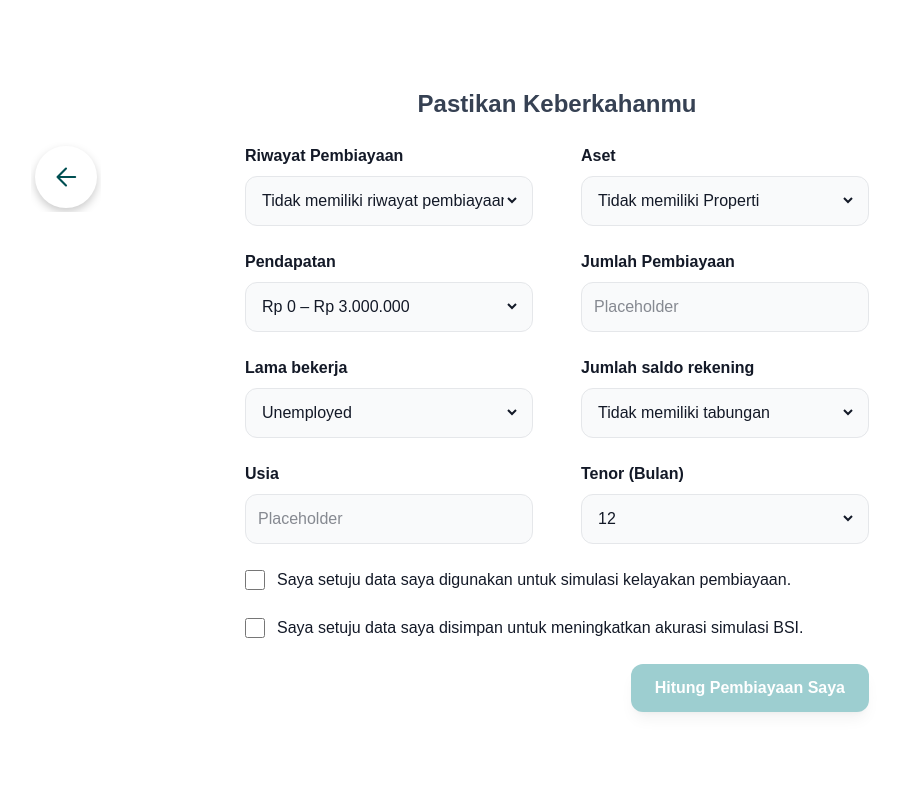
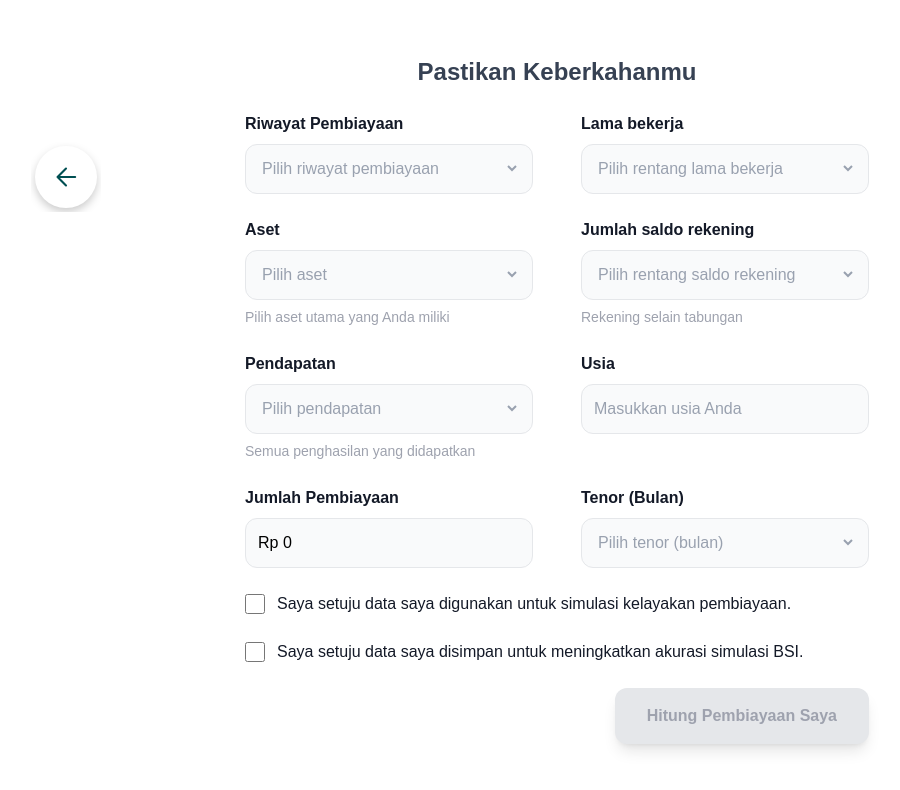
Before and after one commit to anuNaki22/Pentavision-FE-React, a React (Vite) app: page /form in a window 1280 px wide. Shown: the top 790 px of the page, without its empty margins (83-983 px from the left). Built offline with nearby package versions, Linux system fonts and the light colour scheme.

Commit message:
feat: add placeholder for dropdown and validation input fields

```diff
--- a/src/components/FinancingForm.jsx
+++ b/src/components/FinancingForm.jsx
@@ -6,14 +6,14 @@ const FinancingForm = () => {
   const navigate = useNavigate();
   const tenors_const = [12, 24, 36, 48, 60];
   const [formData, setFormData] = useState({
-    credit_history: "0",
-    property: "0",
-    salary: "0",
+    credit_history: "",
+    property: "",
+    salary: "",
     credit_amount: localStorage.getItem("credit_amount") || "",
-    present_employment: "0",
-    existing_acc: "0",
+    present_employment: "",
+    existing_acc: "",
     age: "",
-    duration: "0",
+    duration: "",
     purpose: localStorage.getItem("financing_type") || "",
   });
 
@@ -22,8 +22,38 @@ const FinancingForm = () => {
   const [isAgreedPrimary, setIsAgreedPrimary] = useState(false);
   const [isAgreedSecondary, setIsAgreedSecondary] = useState(false);
 
+  const formatRupiah = (value) => {
+    if (!value) return "Rp 0";
+    return new Intl.NumberFormat("id-ID", {
+      style: "currency",
+      currency: "IDR",
+      minimumFractionDigits: 0,
+    }).format(value);
+  };
+
+  const isFormValid = () => {
+    return (
+      Object.values(formData).every((value) => value !== "") && isAgreedPrimary
+    );
+  };
+
+  // const handleChange = (e) => {
+  //   setFormData({ ...formData, [e.target.name]: e.target.value });
+  // };
+
   const handleChange = (e) => {
-    setFormData({ ...formData, [e.target.name]: e.target.value });
+    const { name, value } = e.target;
+
+    if (name === "credit_amount") {
+      // Hanya ambil angka, tetapi tetap simpan di state sebagai string
+      const numericValue = value.replace(/\D/g, "");
+      setFormData({ ...formData, [name]: numericValue });
+    } else if (name === "age") {
+      // Hanya angka untuk usia
+      setFormData({ ...formData, [name]: value.replace(/\D/g, "") });
+    } else {
+      setFormData({ ...formData, [name]: value });
+    }
   };
 
   const handleCheckboxChange = () => {
@@ -73,7 +103,7 @@ const FinancingForm = () => {
 
   return (
     <div className="flex justify-center items-center min-h-screen">
-      <BackButton />
+      <BackButton className="top-4 left-4 md:top-10 md:left-10" />
       <div className="max-w-2xl mx-auto p-6">
         <h2 className="text-2xl font-semibold text-center text-gray-700 mb-6">
           Pastikan Keberkahanmu
@@ -95,6 +125,18 @@ const FinancingForm = () => {
               ],
             },
             {
+              label: "Lama bekerja",
+              name: "present_employment",
+              options: [
+                "Unemployed",
+                "< 1 year",
+                "1-4 years",
+                "4-7 years",
+                "> 7 years",
+              ],
+              placeholder: "Pilih rentang lama bekerja",
+            },
+            {
               label: "Aset",
               name: "property",
               options: [
@@ -103,6 +145,19 @@ const FinancingForm = () => {
                 "Life Insurance",
                 "Car / lainnya",
               ],
+              description: "Pilih aset utama yang Anda miliki",
+            },
+            {
+              label: "Jumlah saldo rekening",
+              name: "existing_acc",
+              options: [
+                "Tidak memiliki tabungan",
+                "Rp 0 – Rp 5.000.000",
+                "Rp 5.000.000 – Rp 10.000.000",
+                "> Rp 10.000.000",
+              ],
+              description: "Rekening selain tabungan",
+              placeholder: "Pilih rentang saldo rekening",
             },
             {
               label: "Pendapatan",
@@ -113,9 +168,16 @@ const FinancingForm = () => {
                 "Rp 5.000.000 – RP 15.000.000",
                 "> RP 15.000.000",
               ],
+              description: "Semua penghasilan yang didapatkan",
             },
+            { label: "Usia", name: "age" },
             { label: "Jumlah Pembiayaan", name: "credit_amount" },
-          ].map(({ label, name, options }) => (
+            {
+              label: "Tenor (Bulan)",
+              name: "duration",
+              options: ["12", "24", "36", "48", "60"],
+            },
+          ].map(({ label, name, options, description, placeholder }) => (
             <div key={name} className="flex flex-col gap-2">
               <label className="text-[#131927] text-base font-semibold">
                 {label}
@@ -126,85 +188,41 @@ const FinancingForm = () => {
                     name={name}
                     value={formData[name]}
                     onChange={handleChange}
-                    className="w-full bg-transparent focus:outline-none text-[#131927] text-base font-normal"
+                    className={`w-full bg-transparent focus:outline-none text-base font-normal cursor-pointer ${
+                      formData[name] ? "text-black" : "text-gray-400"
+                    }`}
                   >
+                    <option value="" disabled hidden>
+                      {placeholder || `Pilih ${label.toLowerCase()}`}
+                    </option>
                     {options.map((option, index) => (
-                      <option key={index} value={index}>
+                      <option key={index} value={index} className="text-black">
                         {option}
                       </option>
                     ))}
                   </select>
                 ) : (
                   <input
-                    type="number"
+                    type={name === "credit_amount" ? "text" : "number"}
                     name={name}
-                    value={formData[name]}
+                    value={
+                      name === "credit_amount"
+                        ? formatRupiah(formData[name])
+                        : formData[name]
+                    }
                     onChange={handleChange}
-                    className="w-full bg-transparent focus:outline-none text-[#131927] text-base font-normal"
-                    placeholder="Placeholder"
+                    className="w-full bg-transparent focus:outline-none text-black text-base font-normal placeholder-gray-400"
+                    placeholder="Masukkan usia Anda"
                   />
                 )}
               </div>
-            </div>
-          ))}
-          {[
-            {
-              label: "Lama bekerja",
-              name: "present_employment",
-              options: [
-                "Unemployed",
-                "< 1 year",
-                "1-4 years",
-                "4-7 years",
-                "> 7 years",
-              ],
-            },
-            {
-              label: "Jumlah saldo rekening",
-              name: "existing_acc",
-              options: [
-                "Tidak memiliki tabungan",
-                "Rp 0 – Rp 5.000.000",
-                "Rp 5.000.000 – Rp 10.000.000",
-                "> Rp 10.000.000",
-              ],
-            },
-            { label: "Usia", name: "age" },
-            {
-              label: "Tenor (Bulan)",
-              name: "duration",
-              options: ["12", "24", "36", "48", "60"],
-            },
-          ].map(({ label, name, options }) => (
-            <div key={name} className="flex flex-col gap-2">
-              <label className="text-[#131927] text-base font-semibold">
-                {label}
-              </label>
-              <div className="p-3 bg-gray-50 rounded-xl border border-[#e5e7ea]">
-                {options ? (
-                  <select
-                    name={name}
-                    value={formData[name]}
-                    onChange={handleChange}
-                    className="w-full bg-transparent focus:outline-none text-[#131927] text-base font-normal"
-                  >
-                    {options.map((option, index) => (
-                      <option key={index} value={index}>
-                        {option}
-                      </option>
-                    ))}
-                  </select>
-                ) : (
-                  <input
-                    type="number"
-                    name={name}
-                    value={formData[name]}
-                    onChange={handleChange}
-                    className="w-full bg-transparent focus:outline-none text-[#131927] text-base font-normal"
-                    placeholder="Placeholder"
-                  />
-                )}
-              </div>
+              {description && (
+                <div className="h-5 justify-start items-center inline-flex">
+                  <div className="grow shrink basis-0 text-[#9ea2ae] text-sm leading-tight">
+                    {description}
+                  </div>
+                </div>
+              )}
             </div>
           ))}
           <div className="col-span-2 flex items-center gap-3">
@@ -232,16 +250,27 @@ const FinancingForm = () => {
             </label>
           </div>
 
-          <div className="col-span-2 flex justify-end">
+          <div className="relative col-span-2 flex justify-end group">
             <button
               type="submit"
-              disabled={!isAgreedPrimary}
-              className={`bg-[#3e9ea2] text-white px-6 py-3 rounded-xl font-semibold shadow-lg hover:scale-105 transition-transform duration-300 ease-in-out ${
-                !isAgreedPrimary ? "opacity-50 cursor-not-allowed" : ""
+              disabled={!isAgreedPrimary || !isFormValid()}
+              className={`h-14 px-8 rounded-xl font-semibold shadow-lg transition-transform duration-300 ease-in-out cursor-pointer ${
+                !isAgreedPrimary || !isFormValid()
+                  ? "bg-[#e5e7ea] text-[#9ea2ae] cursor-not-allowed"
+                  : "bg-[#3e9ea2] text-white hover:scale-105"
               }`}
             >
               Hitung Pembiayaan Saya
             </button>
+
+            {/* Tooltip ketika tombol dihover dalam keadaan disabled */}
+            {(!isAgreedPrimary || !isFormValid()) && (
+              <div className="absolute bottom-full mb-2 hidden group-hover:block bg-gray-800 text-white text-xs rounded-md py-2 px-4 shadow-lg">
+                {isAgreedPrimary
+                  ? "Lengkapi semua field input"
+                  : "Centang persetujuan penggunaan data untuk simulasi terlebih dahulu"}
+              </div>
+            )}
           </div>
         </form>
       </div>
```
